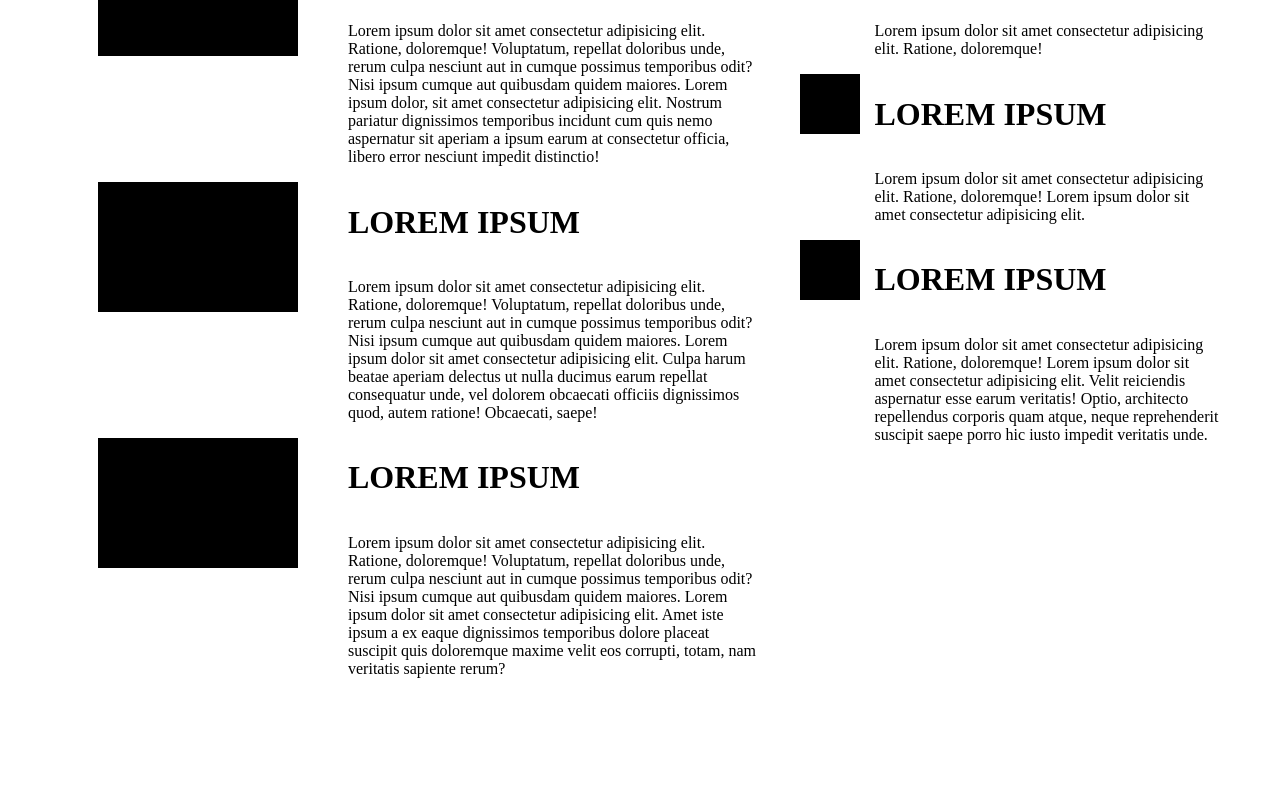
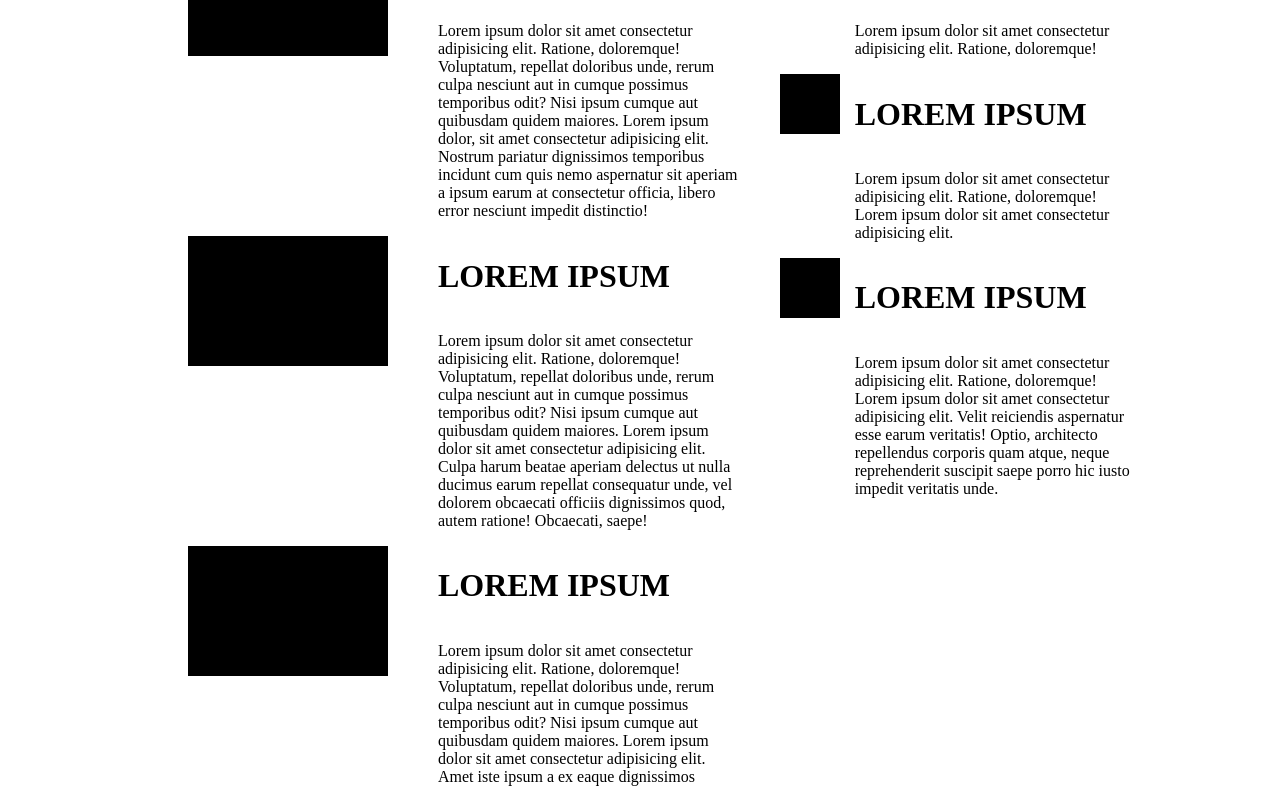
Before and after one commit to Eiww/pr2, a plain HTML site: page index.html in a window 1280 px wide. Shown: the part 700-1487 px from the top of the page. Before the commit the page ends 1433 px from the top, so only its background shows below. Drawn offline with Linux system fonts and the light colour scheme.

Commit message:
update style

```diff
--- a/style.css
+++ b/style.css
@@ -112,7 +112,7 @@
 .items-list {
   display: flex;
   justify-content: center;
-  margin-left: 35px;
-  margin-right: 35px;
+  margin-left: 125px;
+  margin-right: 125px;
   padding: 15px;
 }
```
